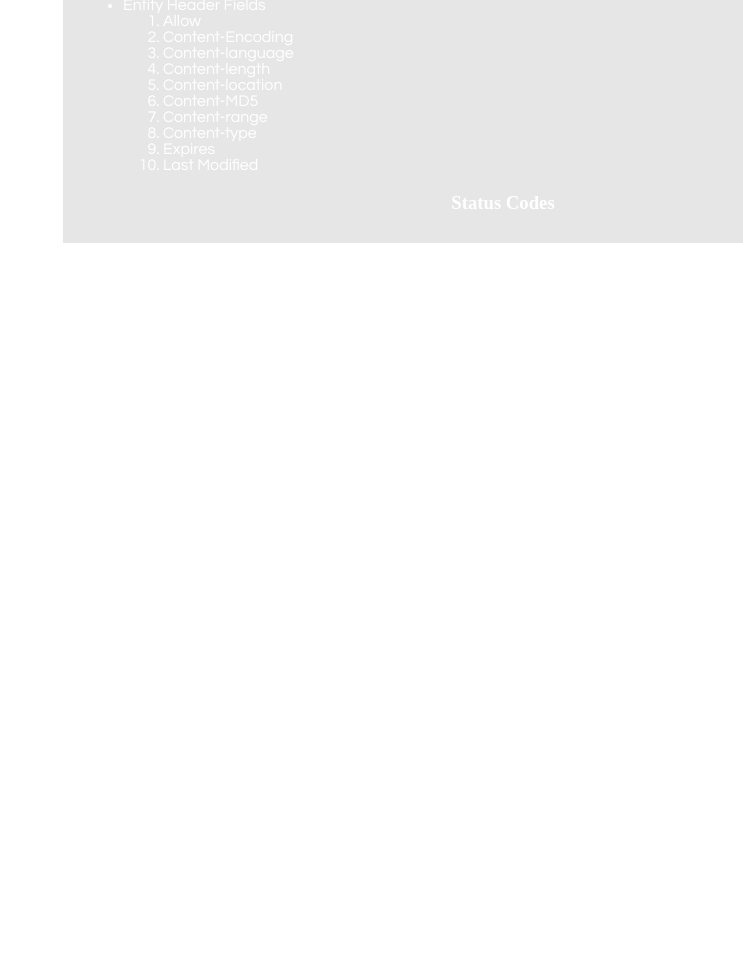
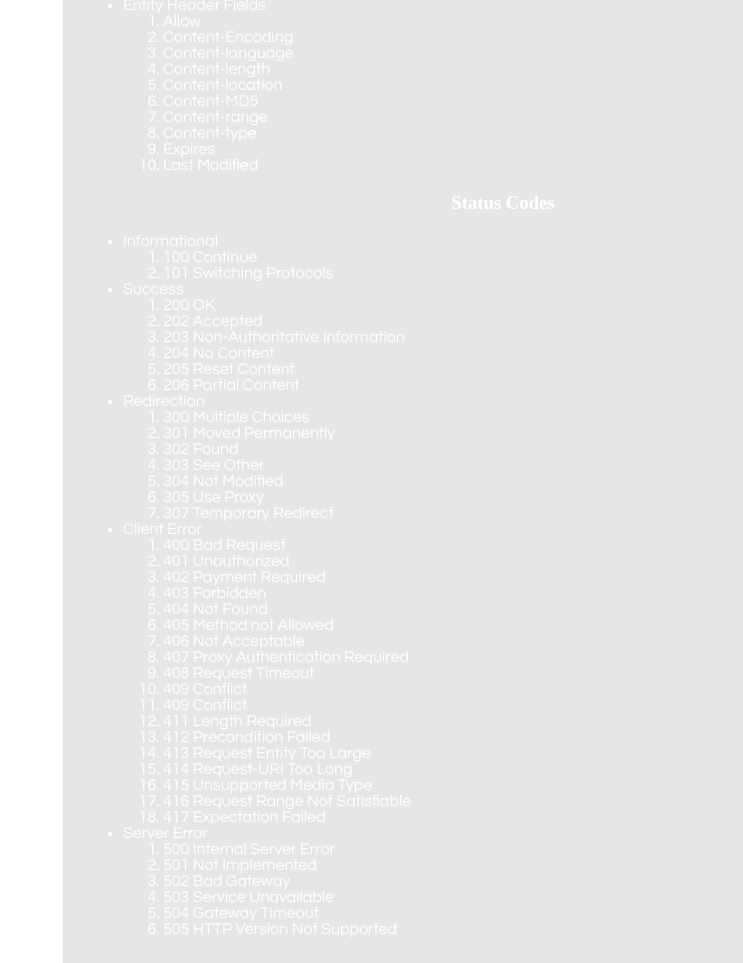
Before and after one commit to lairde/webtek-longterm-Project, a plain HTML site: page webteklec/index.html in a window 1280 px wide. Shown: the part 3592-4555 px from the top of the page, without its empty margins (537-1280 px from the left). Before the commit the page ends 3835 px from the top, so only its background shows below. Drawn offline with Linux system fonts and the light colour scheme.

Commit message:
added status code

```diff
--- a/webteklec/index.html
+++ b/webteklec/index.html
@@ -239,7 +239,60 @@
 							</ol>
 
 							<h3>Status Codes</h3>
-
+							<li>Informational</li>
+							<ol>
+							<li>100 Continue</li>
+							<li>101 Switching Protocols</li>
+							</ol>
+							<li>Success</li>
+							<ol>
+							<li>200 OK</li>
+							<li>202 Accepted</li>
+							<li>203 Non-Authoritative Information</li>
+							<li>204 No Content</li>
+							<li>205 Reset Content</li>
+							<li>206 Partial Content</li>
+							</ol>
+							<li>Redirection </li>
+							<ol>
+							<li>300 Multiple Choices</li>
+							<li>301 Moved Permanently</li>
+							<li>302 Found</li>
+							<li>303 See Other</li>
+							<li>304 Not Modified</li>
+							<li>305 Use Proxy</li>
+							<li>307 Temporary Redirect</li>
+							</ol>
+							<li>Client Error </li>
+							<ol>
+							<li>400 Bad Request</li>
+							<li>401 Unauthorized</li>
+							<li>402 Payment Required</li>
+							<li>403 Forbidden</li>
+							<li>404 Not Found</li>
+							<li>405 Method not Allowed</li>
+							<li>406 Not Acceptable</li>
+							<li>407 Proxy Authentication Required</li>
+							<li>408 Request Timeout</li>
+							<li>409 Conflict</li>
+							<li>409 Conflict</li>
+							<li>411 Length Required</li>
+							<li>412 Precondition Failed</li>
+							<li>413 Request Entity Too Large</li>
+							<li>414 Request-URI Too Long</li>
+							<li>415 Unsupported Media Type</li>
+							<li>416 Request Range Not Satisfiable</li>
+							<li>417 Expectation Failed</li>
+							</ol>
+							<li>Server Error </li>
+							<ol>
+							<li>500 Internal Server Error</li>
+							<li>501 Not Implemented</li>
+							<li>502 Bad Gateway</li>
+							<li>503 Service Unavailable</li>
+							<li>504 Gateway Timeout</li>
+							<li>505 HTTP Version Not Supported</li>
+							</ol>
 							</ul>
 
 					</div>
```
Also changed, not shown: longtermwebtekrepo/Main.html (added, +12 -0 lines).
